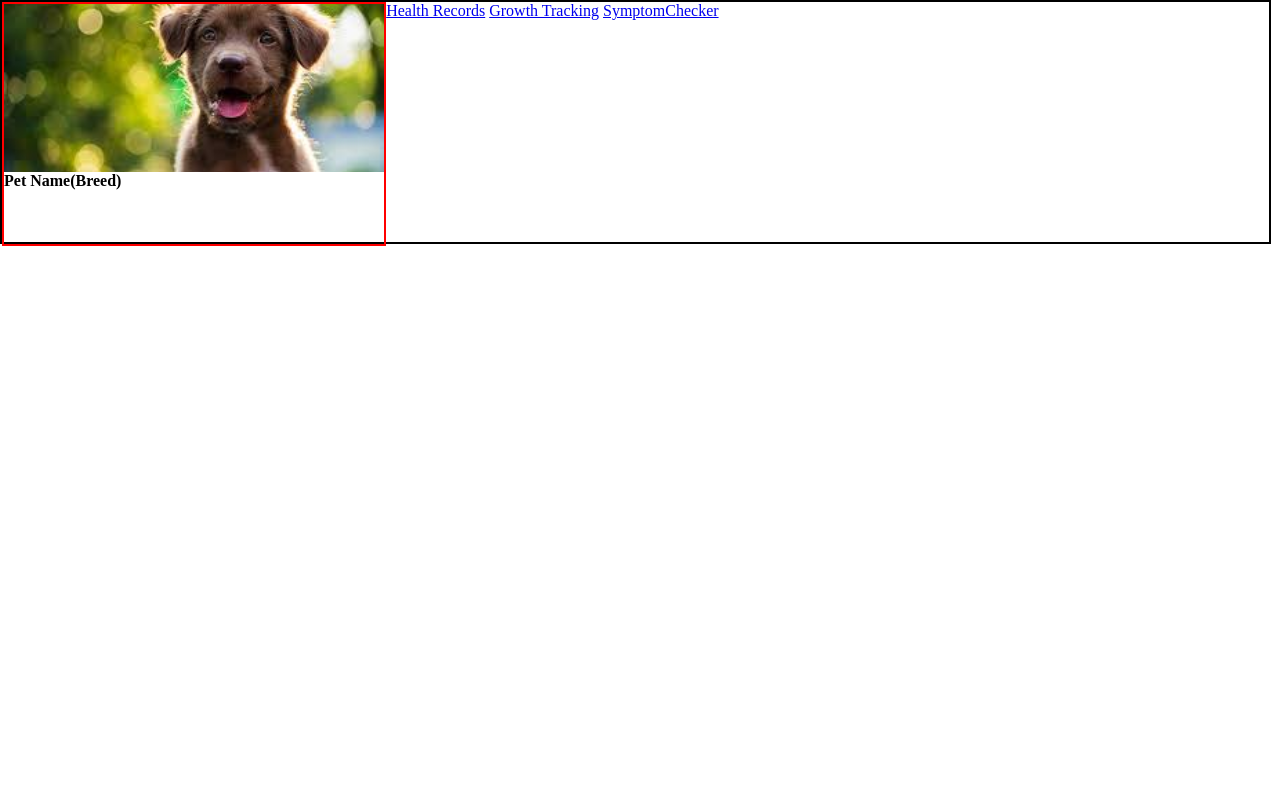
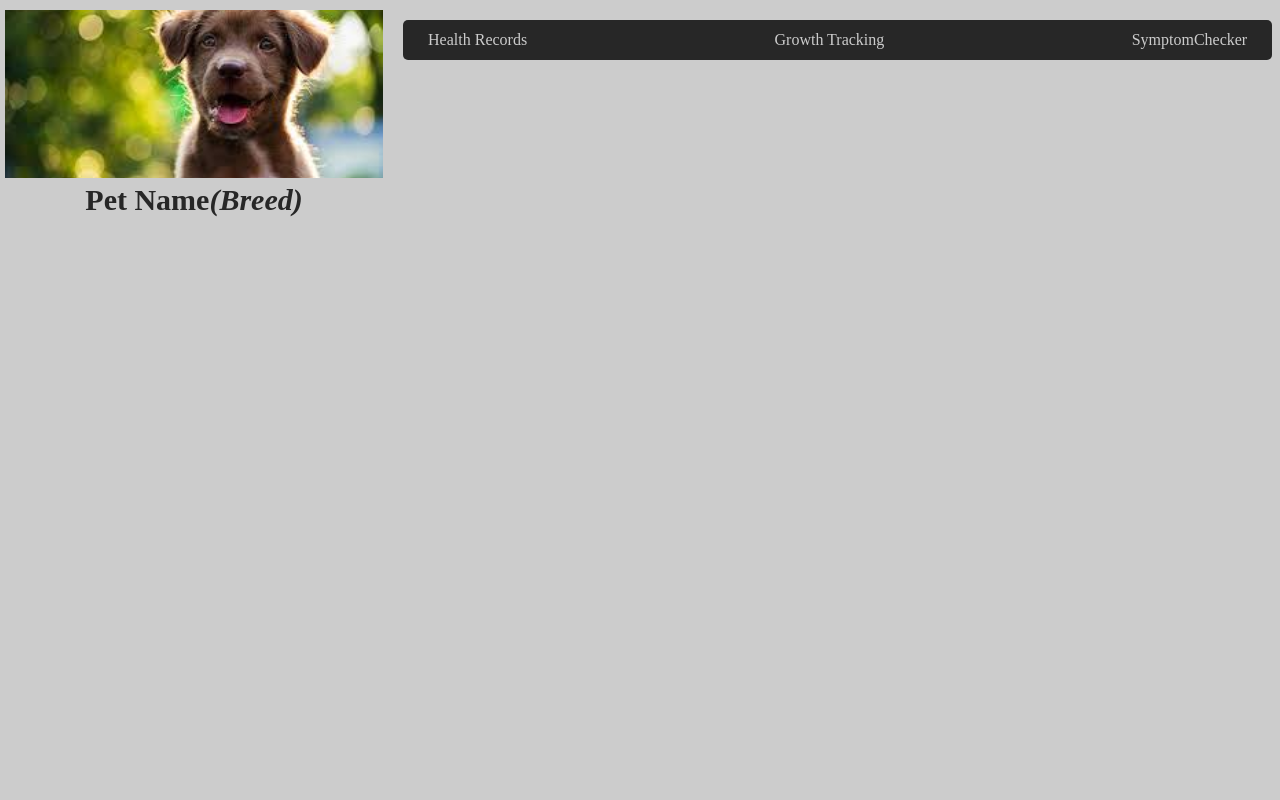
Before and after one commit to CharlesOkechukwu/Happy_pets, a Python web app: template templates/images/health_tracker.html in a window 1280 px wide. Run offline with Jinja, Linux system fonts and the light colour scheme; the template is opened without the code that fills it, so the values that code supplies are empty.

Commit message:
style navigation bar for pet health tracker

```diff
--- a/static/styles/health_tracker.css
+++ b/static/styles/health_tracker.css
@@ -6,18 +6,17 @@
 .container {
     height: 100vh;
     width: 100vw;
-    position: relative;
+    background-color: #CCCCCC;
 }
 .container .header {
-    border: 2px solid black;
     display: flex;
     width: 99%;
     position: absolute;
     height: 30%;
-    padding: 0 0 0 0;
+    padding: 0 0 0 5px;
+    margin-top: 10px;
 }
 .container .header .profile-icon {
-    border: 2px solid red;
     height: 100%;
     width: 30%;
 }
@@ -28,3 +27,45 @@
     display: block;
     object-fit: cover;
 }
+.container .header .profile-icon h4 {
+    color: #272727;
+    padding: 5px;
+    text-align: center;
+}
+
+.container .header .profile-icon h4 span {
+    font-style: italic;
+}
+
+.container .nav-bar {
+    margin-left: 10px;
+    text-align: center;
+    width: 65%;
+    height: 40px;
+    display: flex;
+    background-color: #272727;
+    margin-top: 5px;
+    justify-content: space-between;
+    align-items: center;
+    padding: 0 10px;
+    border-radius: 5px;
+}
+.container .nav-bar a {
+    color: #CCCCCC;
+    text-decoration: none;
+}
+.container .nav-bar a:hover {
+    text-decoration: underline;
+    color: #EF7676;
+}
+/* style for destop view health tracker header */
+@media (min-width: 600px) {
+    .container .header .profile-icon h4 {
+        font-size: 30px;
+    }
+    .container .nav-bar {
+        margin-top: 10px;
+        margin-left: 20px;
+        padding: 0 25px;
+    }
+}
```
